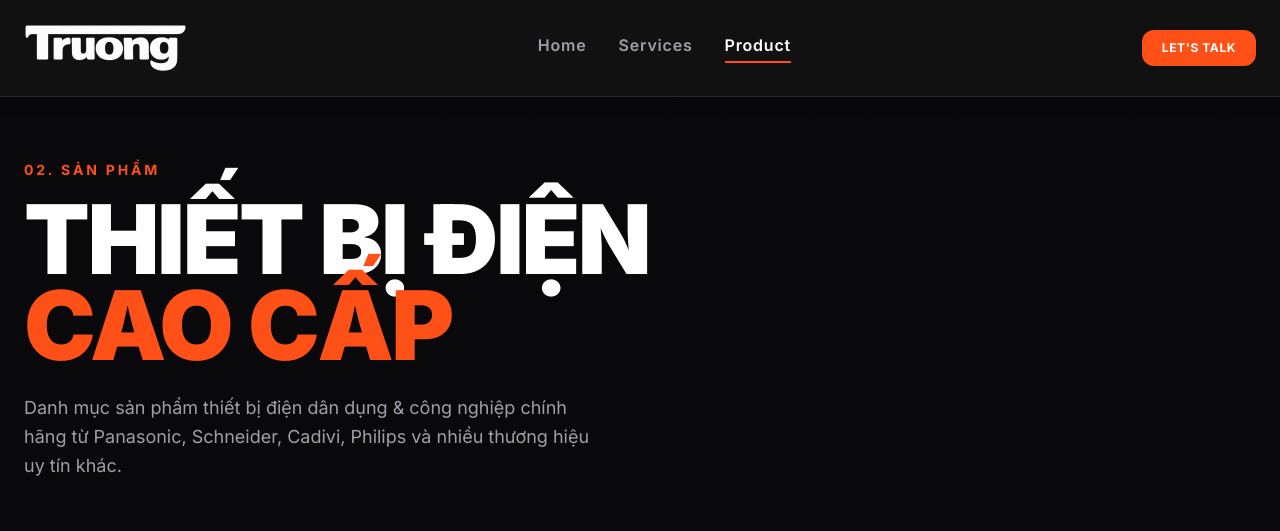
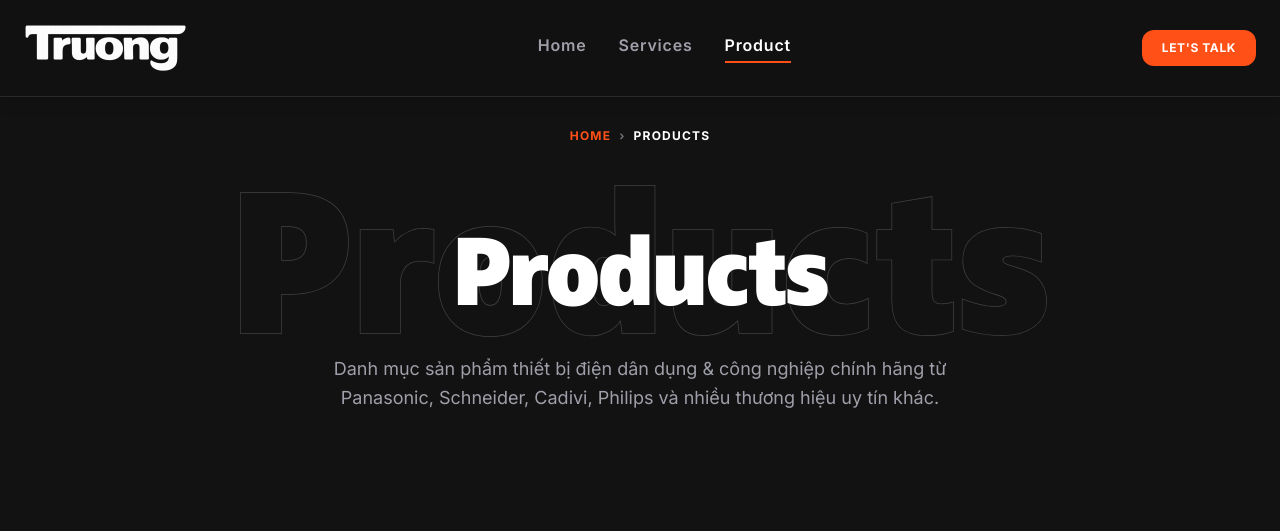
Before and after one commit to Takyno001/SunnyMax, a Next.js app: page /products in a window 1280 px wide. Shown: the top 531 px of the page. Built offline with nearby package versions, Linux system fonts and the light colour scheme.

Commit message:
feat: implement services and products pages with layout and content structure

```diff
--- a/app/products/page.tsx
+++ b/app/products/page.tsx
@@ -80,31 +80,50 @@ export default function ProductsPage() {
       <Navbar />
 
       {/* Hero Banner */}
-      <section className="relative pt-40 pb-24 bg-zinc-950 overflow-hidden border-b border-white/5">
-        <div className="absolute -top-10 right-10 select-none pointer-events-none opacity-10 z-0">
-          <span
-            className="text-[15vw] font-black uppercase leading-none text-transparent"
-            style={{ WebkitTextStroke: "1px rgba(255,255,255,0.08)" }}
-          >
-            Products
-          </span>
-        </div>
-        <div className="max-w-7xl mx-auto px-6 relative z-10">
-          <span className="text-sm font-bold text-[#ff5017] tracking-[0.2em] uppercase block mb-4">
-            02. SẢN PHẨM
-          </span>
-          <h1 className="text-5xl md:text-7xl lg:text-8xl font-black uppercase leading-[0.9] text-white mb-6 tracking-tight">
-            THIẾT BỊ ĐIỆN<br />
-            <span className="text-[#ff5017]">CAO CẤP</span>
-          </h1>
-          <p className="text-zinc-400 text-base md:text-lg max-w-xl mt-6 leading-relaxed">
+      <section className="relative pt-32 pb-12 bg-[#121212] overflow-hidden">
+        <div className="relative z-10 flex flex-col items-center text-center px-6">
+
+          {/* Breadcrumb */}
+          <nav className="flex items-center gap-2 text-xs font-bold uppercase tracking-widest mb-20 relative z-20">
+            <Link href="/" className="text-[#ff5017] hover:text-orange-700 transition-colors">Home</Link>
+            <span className="text-zinc-500">›</span>
+            <span className="text-white">Products</span>
+          </nav>
+
+          {/* Title wrapper */}
+          <div className="relative flex items-center justify-center mb-5" style={{ height: "110px" }}>
+            {/* Ghost: paint-order stroke fill — clean outline, no inner artifacts */}
+            <span
+              aria-hidden="true"
+              suppressHydrationWarning
+              className="ghost-title absolute font-display font-black pointer-events-none select-none"
+              style={{
+                fontSize: "200px",
+                lineHeight: 1,
+                whiteSpace: "nowrap",
+                top: "50%",
+                left: "50%",
+                transform: "translate(-50%, -50%)",
+              }}
+            >
+              Products
+            </span>
+            {/* Solid foreground */}
+            <h1 className="relative z-10 font-display font-black leading-none text-white tracking-tight" style={{ fontSize: "clamp(56px, 8.5vw, 96px)" }}>
+              Products
+            </h1>
+          </div>
+
+          {/* Subtitle */}
+          <p className="text-zinc-400 text-base md:text-lg max-w-2xl leading-relaxed">
             Danh mục sản phẩm thiết bị điện dân dụng & công nghiệp chính hãng từ Panasonic, Schneider, Cadivi, Philips và nhiều thương hiệu uy tín khác.
           </p>
+
         </div>
       </section>
 
       {/* Products Section */}
-      <section className="py-20 bg-[#121212]">
+      <section className="relative z-10 py-20 bg-[#121212]">
         <div className="max-w-7xl mx-auto px-6">
           {/* Filter */}
           <div className="flex flex-wrap gap-3 mb-12">
--- a/app/services/page.tsx
+++ b/app/services/page.tsx
@@ -50,7 +50,7 @@ export default function ServicesPage() {
 
           {/* Breadcrumb */}
           <nav className="flex items-center gap-2 text-xs font-bold uppercase tracking-widest mb-20 relative z-20">
-            <Link href="/" className="text-[#ff5017] hover:underline">Home</Link>
+            <Link href="/" className="text-[#ff5017] hover:text-orange-700 transition-colors">Home</Link>
             <span className="text-zinc-500">›</span>
             <span className="text-white">Services</span>
           </nav>
```
